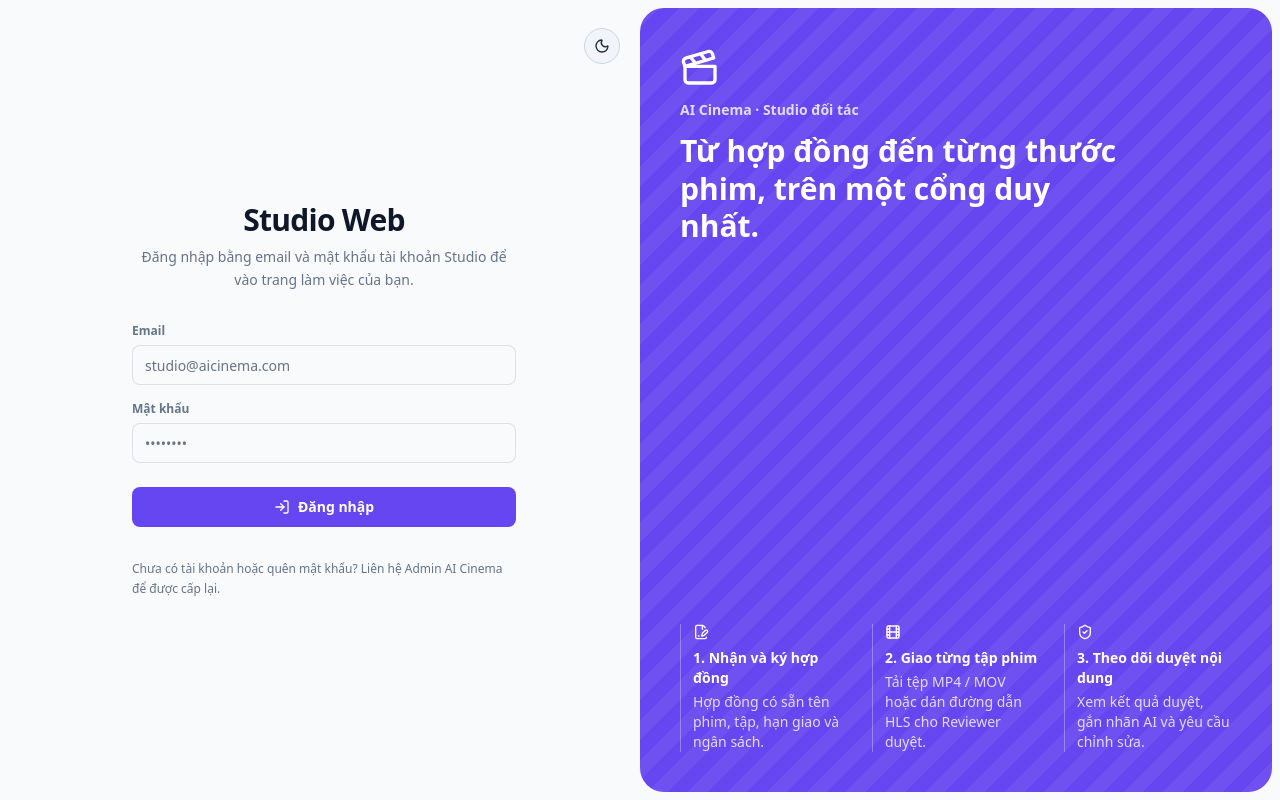
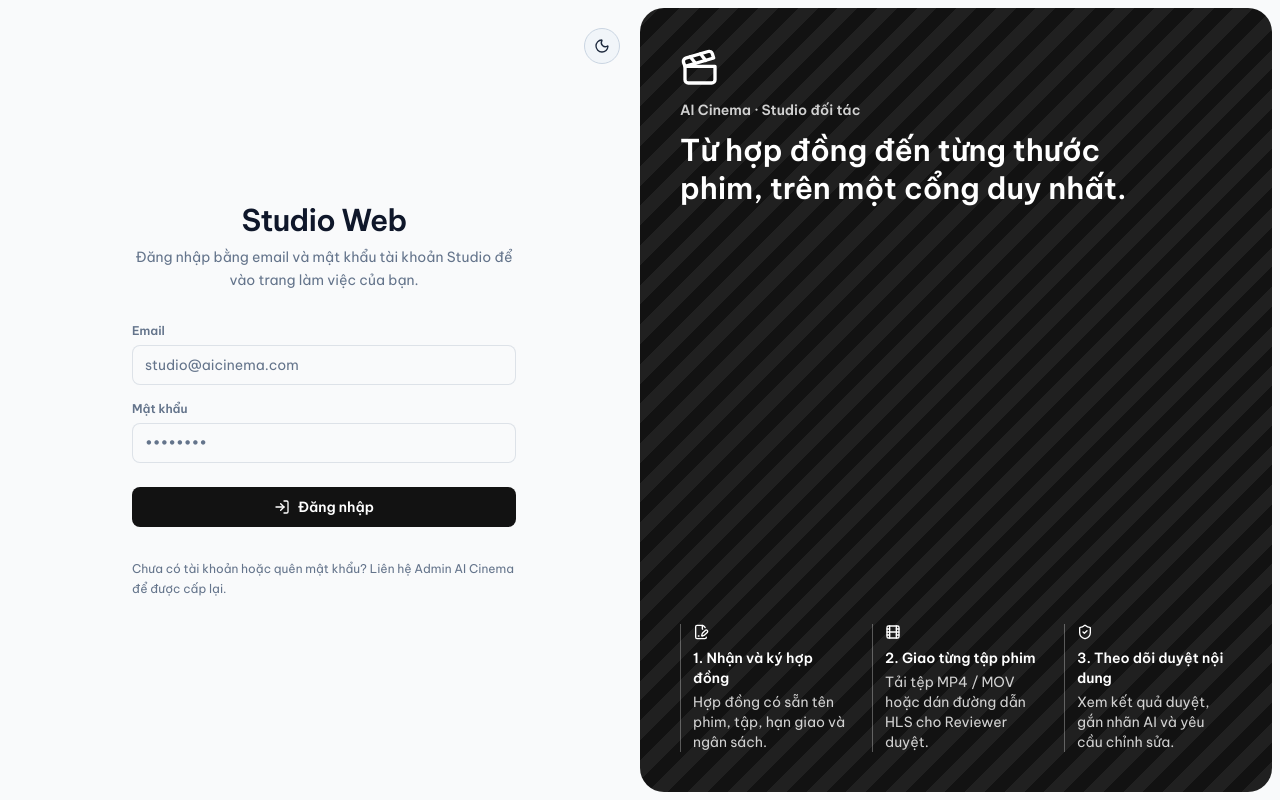
Before and after one commit to locphamxuan/AI_Cinema_StudioWeb, a Next.js app: page /login in a window 1280 px wide. Built offline with nearby package versions, Linux system fonts and the light colour scheme.

Commit message:
style(theme): the black-and-white palette and Be Vietnam Pro of AI_Cinema_FE

```diff
--- a/src/app/globals.css
+++ b/src/app/globals.css
@@ -13,10 +13,10 @@
   --accent: #121212;
   --accent-dark: #000000;
   /* AI Cinema brand violet, shared with AI_Cinema_FE; the sidebar frame and quiet fills of the shell. */
-  --primary: #6646f0;
+  --primary: #121212;
   --primary-foreground: #ffffff;
-  --surface: #f3f2f8;
-  --subtle: #f1f0f7;
+  --surface: #f3f4f6;
+  --subtle: #f1f5f9;
 }
 
 .dark {
@@ -28,8 +28,8 @@
   --muted-color: #94a3b8;
   --accent: #ffffff;
   --accent-dark: #e2e8f0;
-  --primary: #8b74ff;
-  --primary-foreground: #ffffff;
+  --primary: #ffffff;
+  --primary-foreground: #0f172a;
   --surface: #07080c;
   --subtle: #1a1d2b;
 }
@@ -51,7 +51,7 @@
 body {
   background: var(--background);
   color: var(--foreground);
-  font-family: system-ui, -apple-system, "Segoe UI", Roboto, sans-serif;
+  font-family: var(--font-face-body), system-ui, -apple-system, "Segoe UI", Roboto, sans-serif;
 }
 
 /* Keyboard focus is always visible, in both themes; a mouse click shows no ring. */
--- a/src/app/layout.tsx
+++ b/src/app/layout.tsx
@@ -1,6 +1,10 @@
 import type { Metadata, Viewport } from 'next';
+import { Be_Vietnam_Pro } from 'next/font/google';
 import { ThemeProvider } from '@/components/ThemeProvider';
 import './globals.css';
+
+// Be Vietnam Pro, drawn for Vietnamese, as AI_Cinema_FE.
+const body = Be_Vietnam_Pro({ variable: '--font-face-body', subsets: ['latin', 'vietnamese'], weight: ['400', '500', '600', '700'], display: 'swap' });
 
 export const metadata: Metadata = {
   title: 'Studio Web - AI Cinema',
@@ -19,7 +23,7 @@ const THEME_SCRIPT = `try{if(localStorage.getItem('ai_cinema_studio_theme')==='d
 
 export default function RootLayout({ children }: Readonly<{ children: React.ReactNode }>) {
   return (
-    <html lang="vi" suppressHydrationWarning>
+    <html lang="vi" suppressHydrationWarning className={body.variable}>
       <head>
         <script dangerouslySetInnerHTML={{ __html: THEME_SCRIPT }} />
       </head>
```
